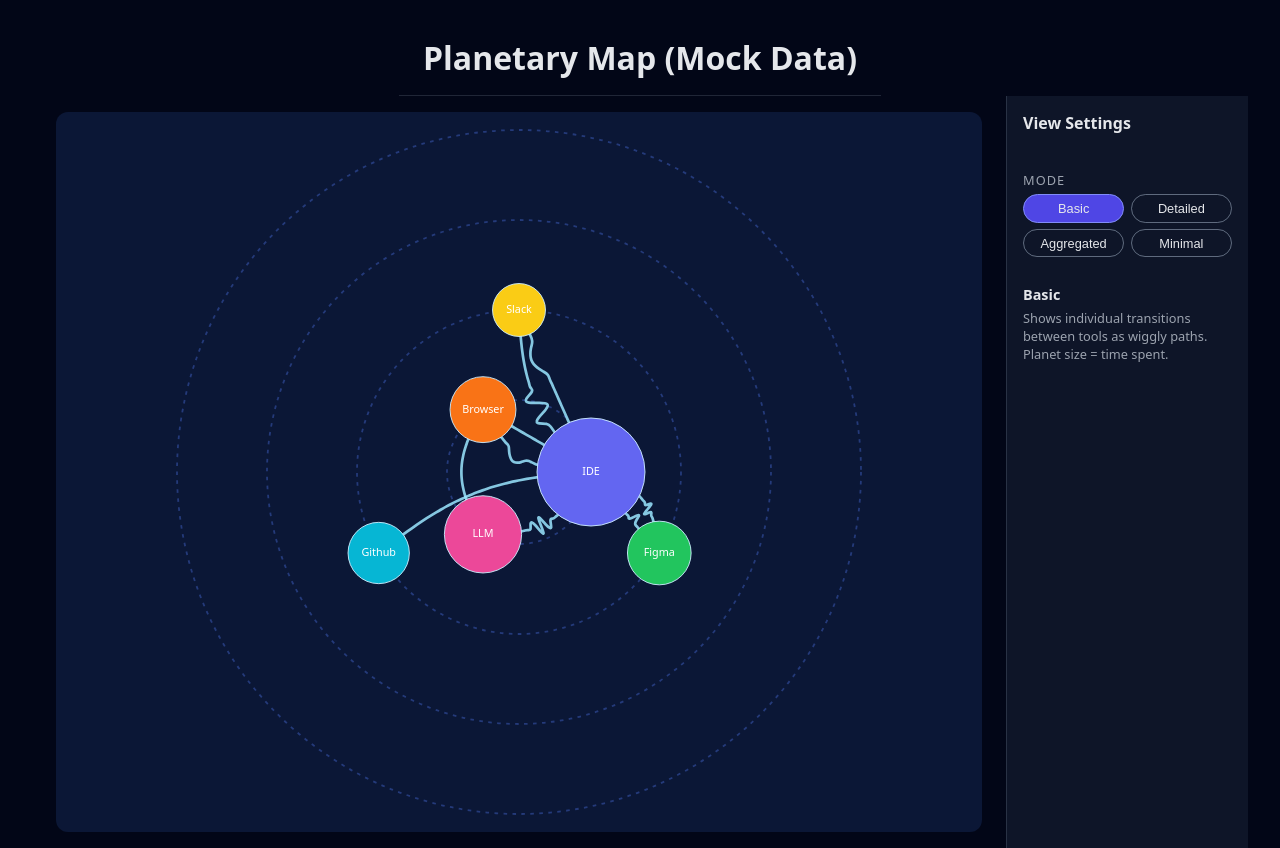
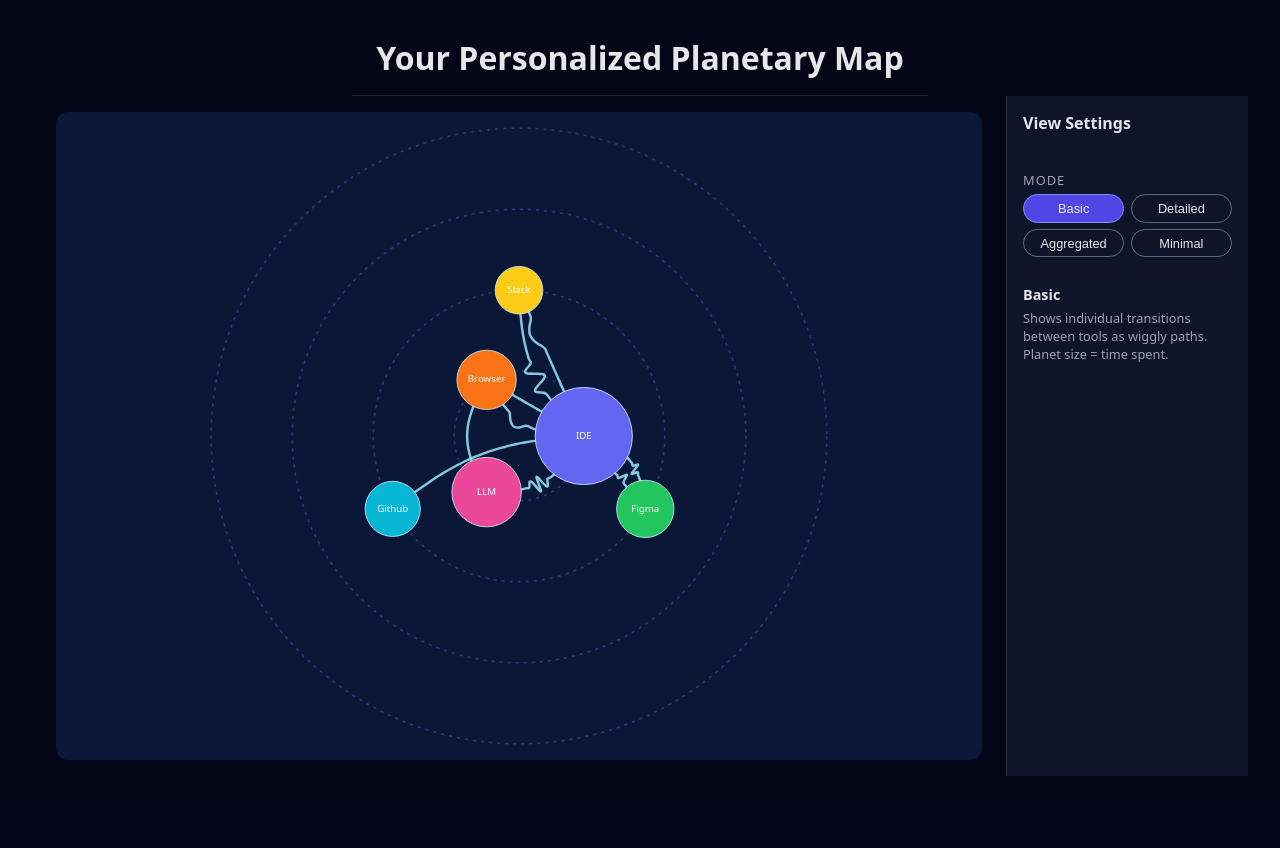
Before and after one commit to lynnnnnn22/PlanetaryMap, a React app in the folder frontend/: page / in a window 1280 px wide. After the commit the page ends 800 px from the top, so only its background shows below. Built offline with nearby package versions, Linux system fonts and the light colour scheme; the HTML template or start-up script is replaced by a standard one.

Commit message:
Adjusted so that it fits in my mac

```diff
--- a/frontend/src/App.css
+++ b/frontend/src/App.css
@@ -26,6 +26,7 @@
   overflow: hidden;
   /* max-width: 1400px; */
   width: 100%;
+  max-height: calc(100vh - 120px);
   margin-left: auto;
   margin-right: auto;
 }
@@ -34,10 +35,11 @@
 .planetary-wrapper {
   flex: 1 1 auto;
   display: flex;
-  align-items: stretch;
+  align-items: center;
   justify-content: center;
   padding: 1rem 1.5rem;
   min-width: 0;
+  min-height: 0;
   /* important so SVG can shrink */
 }
 
--- a/frontend/src/App.jsx
+++ b/frontend/src/App.jsx
@@ -16,7 +16,7 @@
   return (
     <div className="app-root">
       <header className="app-header">
-        <h1 className="app-title">Planetary Map (Mock Data)</h1>
+        <h1 className="app-title">Your Personalized Planetary Map</h1>
       </header>
 
       <div className="app-main">
--- a/frontend/src/PlanetaryMap.css
+++ b/frontend/src/PlanetaryMap.css
@@ -18,7 +18,7 @@
 .planetary-svg {
     width: 100%;
     /* scale to wrapper width */
-    height: 100%;
+    height: 90%;
     /* scale to wrapper height */
     background-color: #0b1736;
     border-radius: 12px;
```
Also changed, not shown: 1 other file (tests, documents, lock files or other folders).
